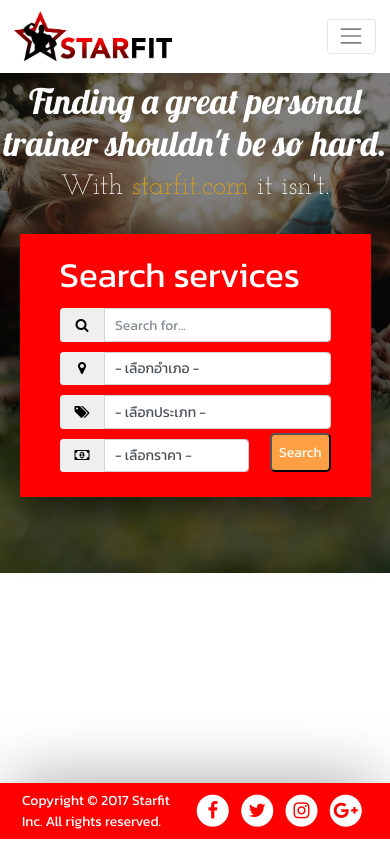
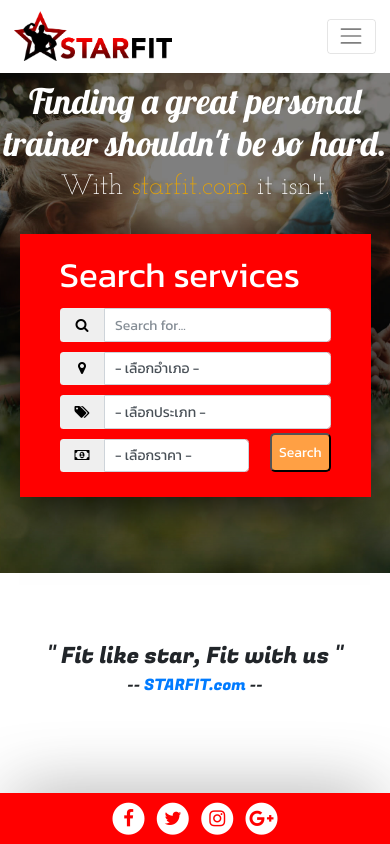
Before and after one commit to 5730684221-AB/mms-get-a-se, a Node server app: page / in a window 390 px wide. Run offline with Node 20, Linux system fonts and the light colour scheme; some libraries are stand-ins or nearby versions.

Commit message:
Add responsive

```diff
--- a/starfit_node/public/css/style.css
+++ b/starfit_node/public/css/style.css
@@ -5,6 +5,7 @@
     overflow-x: hidden;
     margin:0;
     padding:0;
+    height: 100%;
 }
 
 h1 {
@@ -132,8 +133,10 @@
     margin: 10px auto;
 }
 
-.search-result{
-    height: 210px;
+.inspire{
+    height: 200px;
+    font-family: 'Fugaz One', cursive;
+    text-align: center;
 }
 
 .my-footer {
@@ -182,6 +185,12 @@
         color: red;
         background: none;
     }
+    .copyright{
+        display: none;
+    }
+    .socialbar{
+        margin-right: auto !important;
+    }
 }
 
 @media (min-width: 48em) {
--- a/starfit_node/views/index.hbs
+++ b/starfit_node/views/index.hbs
@@ -1,8 +1,9 @@
+
 {{> navbar}}
 
 {{> sign_up}}
 {{> sign_in}}
-
+<div class="main">
 <div class="row">
   <div class="search-bg">
     <div class="container ">
@@ -133,7 +134,13 @@
   </div>
 </div>
 
-<div class="search-result"></div>
+<div class="inspire d-flex align-items-center justify-content-center">
+  <div clas="container d-flex justify-content-between">
+    <h1>" Fit like star, Fit with us "</h1>
+    <h4>-- <a href="#">STARFIT.com</a> --</h4>
+  </div>
+</div>
+</div>
 {{> footer}}
 
 
--- a/starfit_node/views/layout.hbs
+++ b/starfit_node/views/layout.hbs
@@ -8,7 +8,7 @@
   <link rel="icon" type="image/png" href="/images/logo.png">
   <title>{{title}}</title>
   <!-- font -->
-  <link href="https://fonts.googleapis.com/css?family=Kanit|Open+Sans|Bitter:400,700|Josefin+Slab:300|Lobster" rel="stylesheet">
+  <link href="https://fonts.googleapis.com/css?family=Kanit|Open+Sans|Bitter:400,700|Josefin+Slab:300|Lobster|Fugaz+One" rel="stylesheet">
   <!-- bss css -->
   <meta name="viewport" content="width=device-width, initial-scale=1">
   <link href="https://maxcdn.bootstrapcdn.com/bootstrap/4.0.0-beta.2/css/bootstrap.min.css" rel="stylesheet" integrity="sha384-PsH8R72JQ3SOdhVi3uxftmaW6Vc51MKb0q5P2rRUpPvrszuE4W1povHYgTpBfshb"
@@ -18,7 +18,10 @@
 </head>
 
 <body>
-  {{{body}}} {{!-- {{{footer}}} --}}
+  <div class="d-flex flex-column" style="height:100%">
+      {{{body}}}
+  </div>
+
   <!-- bss script -->
   <script src="https://code.jquery.com/jquery-3.2.1.min.js" integrity="sha256-hwg4gsxgFZhOsEEamdOYGBf13FyQuiTwlAQgxVSNgt4="
     crossorigin="anonymous"></script>
--- a/starfit_node/views/partials/footer.hbs
+++ b/starfit_node/views/partials/footer.hbs
@@ -1,7 +1,7 @@
-<footer class="my-footer">
+<footer class="my-footer mt-auto">
     <div class="container d-flex align-items-center">
-        <div class="p-2">Copyright &copy; 2017 Starfit Inc. All rights reserved.</div>
-        <div class="ml-auto p-2 d-flex align-items-center">
+        <div class="copyright p-2">Copyright &copy; 2017 Starfit Inc. All rights reserved.</div>
+        <div class="ml-auto p-2 d-flex align-items-center socialbar">
             <span class="fa-stack fa-lg mx-1">
                 <i class="fa fa-circle fa-stack-2x"></i>
                 <i class="text-red fa fa-facebook fa-stack-1x"></i>
```
